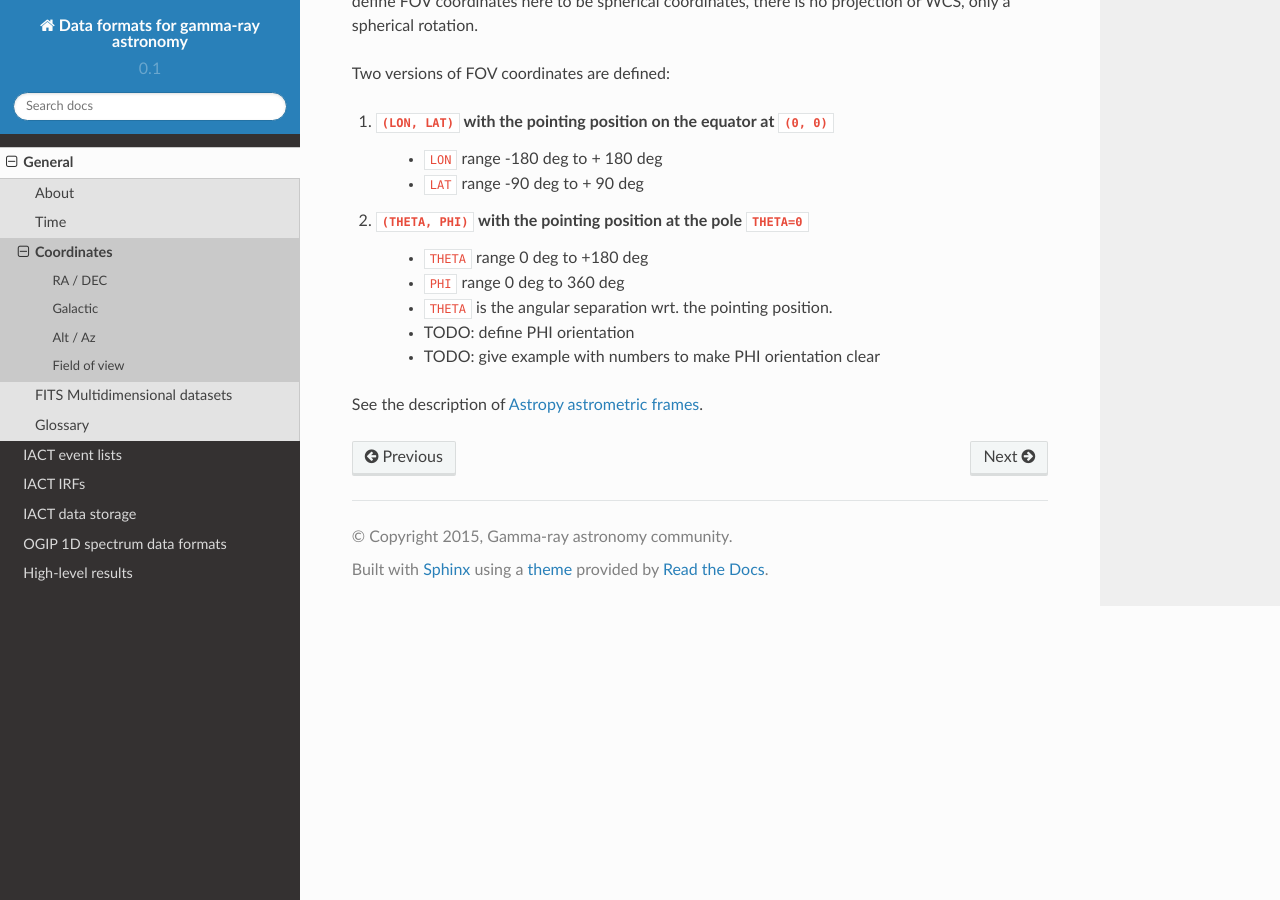
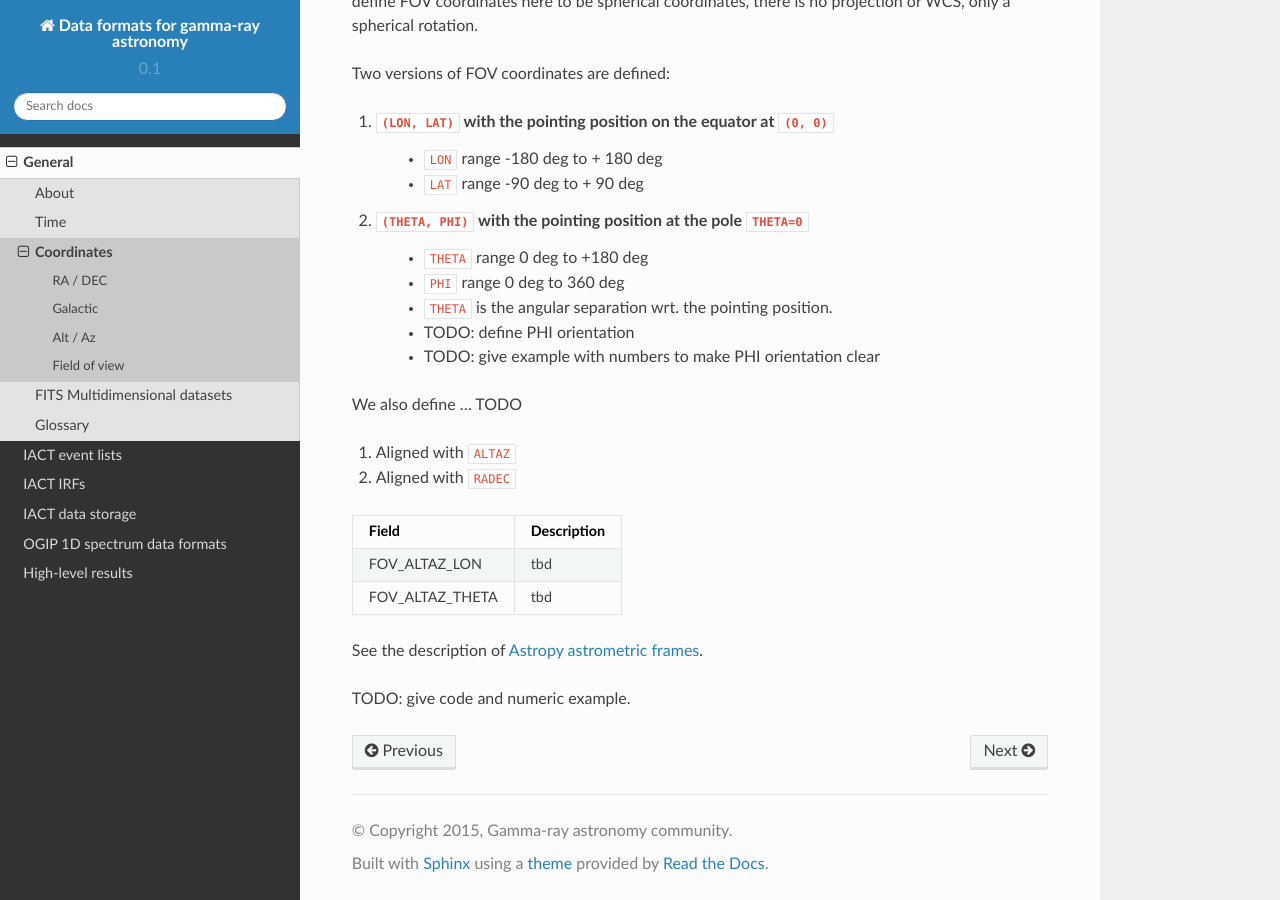
Before and after one commit to open-gamma-ray-astro/gamma-astro-data-formats, a Sphinx documentation site: the page built from source/general/coordinates.rst, in a window 1280 px wide and 900 px high, scrolled down 2604 px. Built offline with Sphinx 7.4.7 and the Read the Docs theme 2.0.0, drawn with Linux system fonts in a browser that asks for light colours.

Commit message:
Continue with writing up FOV coordinate spec

```diff
--- a/source/general/coordinates.rst
+++ b/source/general/coordinates.rst
@@ -151,5 +151,18 @@ Two versions of FOV coordinates are defined:
      * TODO: define PHI orientation
      * TODO: give example with numbers to make PHI orientation clear
 
+We also define ... TODO
+
+1. Aligned with ``ALTAZ``
+2. Aligned with ``RADEC``
+
+===============  ===========
+Field            Description
+===============  ===========
+FOV_ALTAZ_LON    tbd
+FOV_ALTAZ_THETA  tbd
+===============  ===========
 
 See the description of `Astropy astrometric frames`_.
+
+TODO: give code and numeric example.
```
